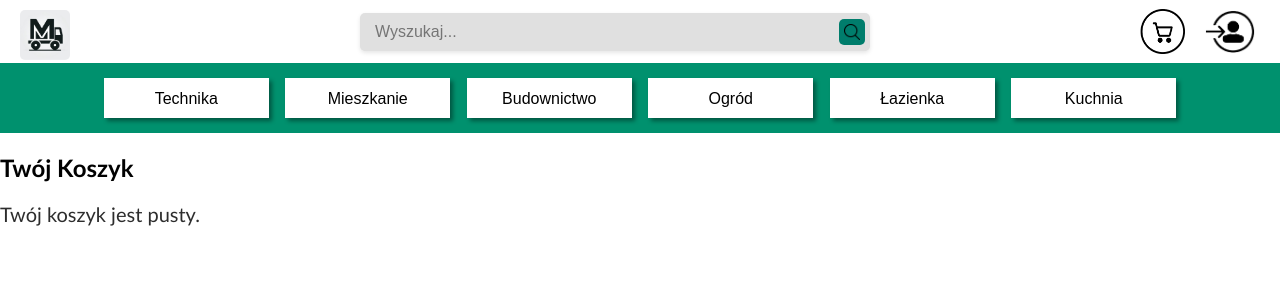
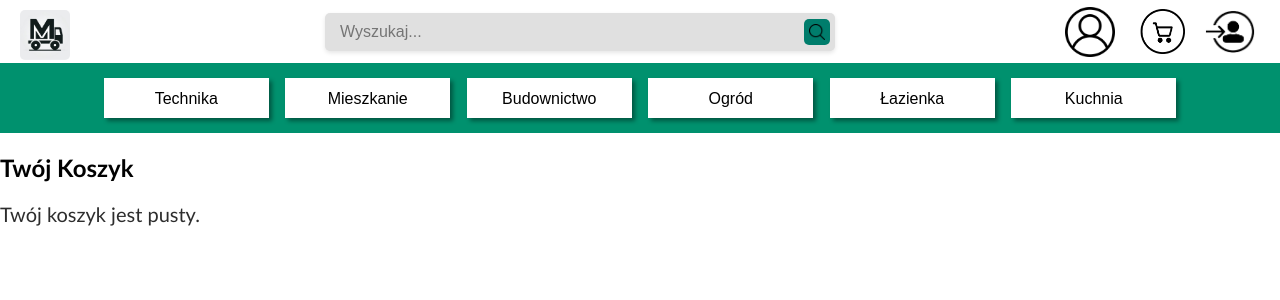
Before and after one commit to Jaian400/Magazyn_Master, a Django app: page /koszyk/ in a window 1280 px wide. Shown: the top 300 px of the page. Run offline with Django 5.2, Linux system fonts and the light colour scheme; data comes from the database, SQL or seed files in the repository; data that the repository does not hold is empty.

Commit message:
poczatek_user_site

```diff
--- a/djan/djan/urls.py
+++ b/djan/djan/urls.py
@@ -23,6 +23,8 @@ urlpatterns = [
     path('', index_view, name='index'),
     path('rejestracja/', rejestracja_view, name='rejestracja'),
     path('logowanie/', logowanie_view, name='logowanie'),
+    path('logout/', logout_view, name='logout'),
+
     path('add/<int:product_id>/', add_to_cart, name='add_to_cart'),
 
     path('<slug:category_slug>', category_view, name='category'),
@@ -30,6 +32,9 @@ urlpatterns = [
     path('order/', order, name='order'),
 
     path('koszyk/', koszyk_view, name='koszyk'),
+    path('user_site/', user_site_view, name='user_site'),
+
+
     path('<slug:category_slug>/<slug:product_slug>/', product_detail_view, name='product_detail'),
 
     path('cart/<int:cart_id>/clear', clear_cart, name='clear_cart'),
--- a/djan/mainapp/templates/koszyk.html
+++ b/djan/mainapp/templates/koszyk.html
@@ -22,12 +22,16 @@
             </div>
 
             <div class="header-buttons">
-                <button class="icon-button" onclick="window.location.href='{% url 'koszyk' %}'">
-                    <img src="{%static 'images/sklep.png'%}" alt="Sklep" class="icon-image">
+                <button class="icon-button" onclick="window.location.href='{% url 'user_site' %}'">
+                    <img src="{% static 'images/user_site_icon.png'%}" alt="Strona uzytkownika" class="icon-image">
                 </button>
 
-                <button class="icon-button" onclick="window.location.href='{% url 'logowanie' %}'">
-                    <img src="{%static 'images/wyloguj.png' %}" alt="Wyloguj" class="icon-image">
+                <button class="icon-button" onclick="window.location.href='{% url 'koszyk' %}'">
+                    <img src="{% static 'images/sklep.png'%}" alt="Sklep" class="icon-image">
+                </button>
+
+                <button class="icon-button" onclick="window.location.href='{% url 'logout' %}'">
+                    <img src="{% static 'images/wyloguj.png' %}" alt="Wyloguj" class="icon-image">
                 </button>
             </div>
         </div>
--- a/djan/mainapp/templates/product_detail.html
+++ b/djan/mainapp/templates/product_detail.html
@@ -22,11 +22,15 @@
             </div>
 
             <div class="header-buttons">
+                <button class="icon-button" onclick="window.location.href='{% url 'user_site' %}'">
+                    <img src="{% static 'images/user_site_icon.png'%}" alt="Strona uzytkownika" class="icon-image">
+                </button>
+
                 <button class="icon-button" onclick="window.location.href='{% url 'koszyk' %}'">
                     <img src="{% static 'images/sklep.png'%}" alt="Sklep" class="icon-image">
                 </button>
 
-                <button class="icon-button" onclick="window.location.href='{% url 'logowanie' %}'">
+                <button class="icon-button" onclick="window.location.href='{% url 'logout' %}'">
                     <img src="{% static 'images/wyloguj.png' %}" alt="Wyloguj" class="icon-image">
                 </button>
             </div>
--- /dev/null
+++ b/djan/mainapp/templates/user_site.html
@@ -0,0 +1 @@
+hello {{ user.username }}
--- a/djan/mainapp/views.py
+++ b/djan/mainapp/views.py
@@ -3,11 +3,12 @@ from django.http import HttpResponse
 from django.template import loader
 from .models import WarehouseProduct, ProductCategory, Cart, CartProduct
 from django.contrib.auth.models import User
-from django.contrib.auth import authenticate, login
+from django.contrib.auth import authenticate, login, logout
 from django.contrib import admin
 from django.urls import reverse
 from django.db import IntegrityError
 from django.db.models import Q
+from django.views.decorators.csrf import csrf_protect
 
 # INDEX -> STRONA GŁOWNA
 
@@ -28,7 +29,7 @@ def logowanie_view(request):
                 login(request, user)
                 return redirect(reverse('admin:index'))
             login(request, user)
-            return render(request, 'index.html')
+            return redirect(reverse('index'))
         else:
             return render(request, 'logowanie.html', {"error": "Niepoprawny e-mail lub hasło."})
     return render(request, 'logowanie.html')
@@ -98,6 +99,11 @@ def rejestracja_view(request):
                 }
         )
     return render(request, 'rejestracja.html')
+
+def logout_view(request):
+
+    logout(request)
+    return redirect(reverse('index'))
 
 # PRODUKT
 
@@ -220,3 +226,17 @@ def filter_products(queryset, request):
     #     queryset = queryset.filter(product_market__supplier__supplier_id__in=suppliers)
 
     return queryset
+
+# ------------------------------------------------------------------------------------------------------------
+# strona konta uzytkownika
+# ------------------------------------------------------------------------------------------------------------
+
+@csrf_protect
+def user_site_view(request):
+
+    if not request.user.is_authenticated:
+        return redirect('logowanie')
+
+
+
+    return render(request, 'user_site.html')
```
Also changed, not shown: djan/mainapp/templates/category.html (+8 -4 lines), djan/mainapp/templates/index.html (+5 -2 lines), djan/mainapp/templates/logowanie.html (+8 -4 lines), djan/mainapp/templates/rejestracja.html (+7 -3 lines), djan/static/images/user_site_icon.png (added).
